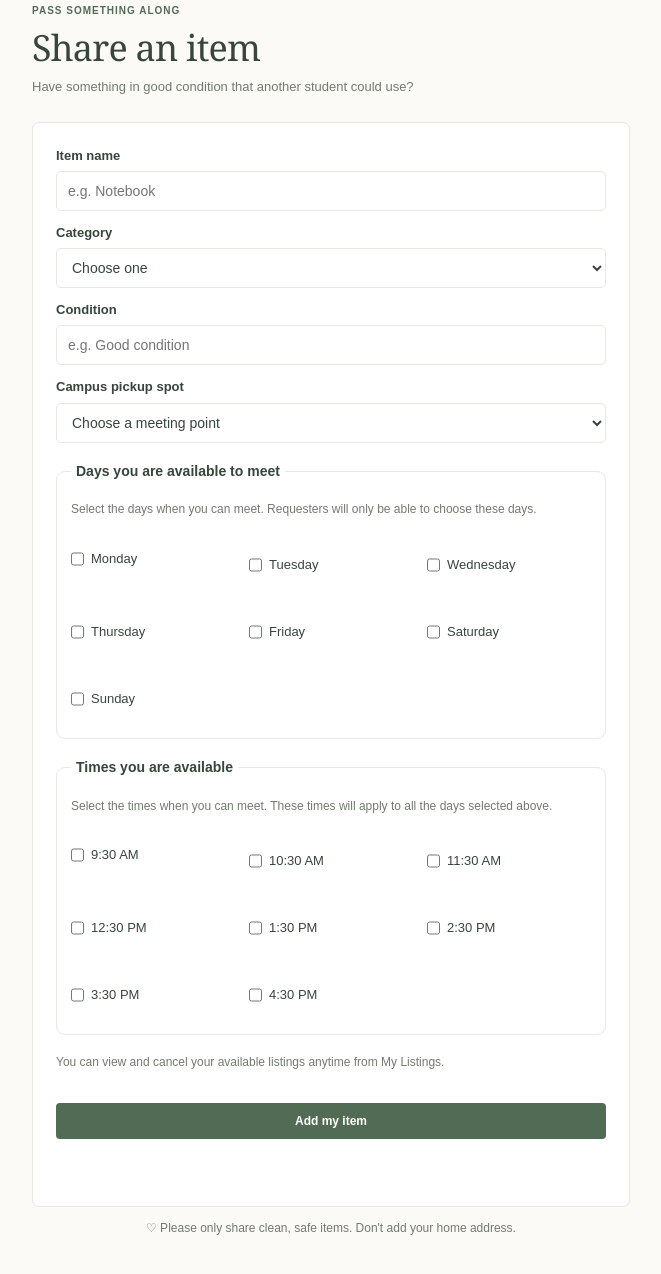
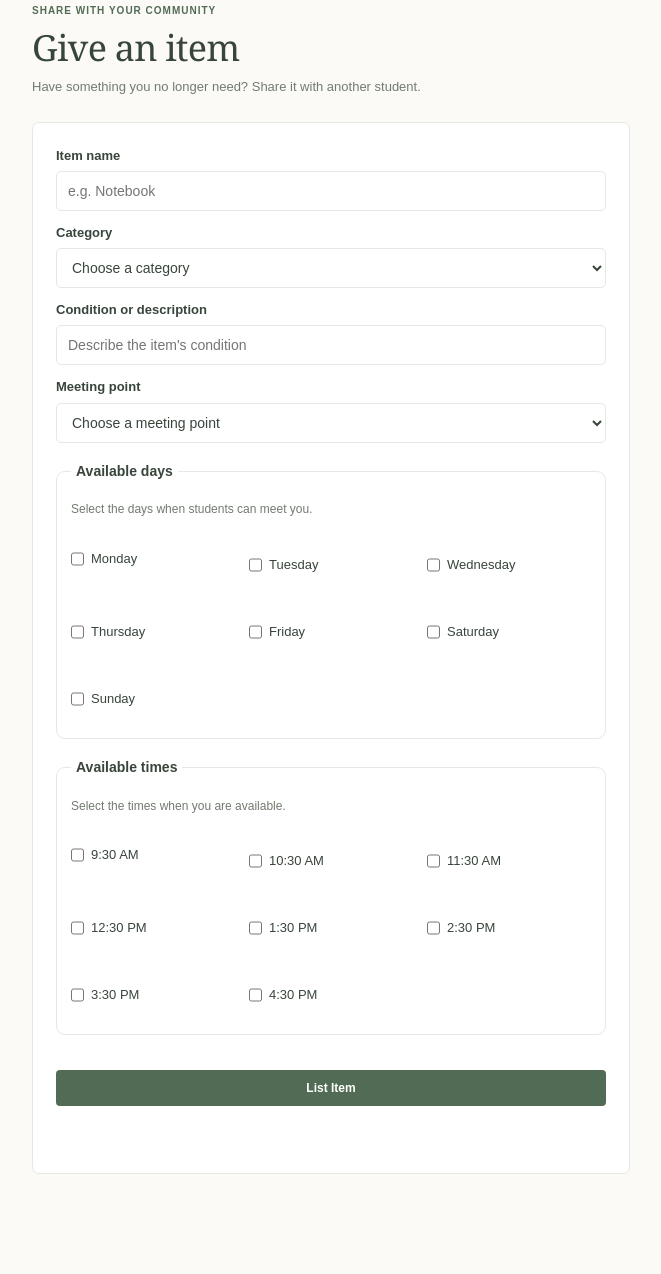
Before and after one commit to STARLORD-7/Campus_Pantry, a plain HTML site: page give.html in a window 1280 px wide. Shown: the part 118-1392 px from the top of the page, without its empty margins (309-970 px from the left). After the commit the page ends 1352 px from the top, so only its background shows below. Drawn offline with Linux system fonts and the light colour scheme.

Commit message:
Update give.html

```diff
--- a/give.html
+++ b/give.html
@@ -4,14 +4,13 @@
 <head>
   <meta charset="UTF-8">
   <meta name="viewport" content="width=device-width, initial-scale=1.0">
-  <title>Campus Pantry - Give</title>
+  <title>Campus Pantry - Give an Item</title>
   <link rel="stylesheet" href="style.css">
 </head>
-
 <body>
 
 <header>
-  <a class="logo" href="index.html" aria-label="Campus Pantry home">
+  <a class="logo" href="index.html">
     <span class="logo-mark" aria-hidden="true">
       <span class="logo-leaf">✦</span>
       <span class="logo-bowl"></span>
@@ -31,12 +30,8 @@
   </nav>
 
   <div class="profile-wrap">
-    <button
-      class="profile-dot"
-      id="profile-toggle"
-      type="button"
-      aria-label="Open student account"
-      aria-expanded="false">
+    <button class="profile-dot" id="profile-toggle" type="button"
+      aria-label="Open student account" aria-expanded="false">
       <span class="avatar-letter">P</span>
       <i class="online-dot"></i>
     </button>
@@ -51,14 +46,12 @@
       </div>
 
       <div class="login-status">
-        <span></span>
-        Logged in
+        <span></span> Logged in
       </div>
 
       <a href="requests.html">My Requests</a>
       <a href="my-listings.html">My Listings</a>
       <a href="give.html">Share an item</a>
-
       <button type="button" id="sign-out">Sign out</button>
     </div>
   </div>
@@ -66,53 +59,43 @@
 
 <main class="page givepage">
 
-  <p class="eyebrow">Pass something along</p>
-
-  <h1 class="pagetitle">Share an item</h1>
+  <p class="eyebrow">Share with your community</p>
+  <h1 class="pagetitle">Give an item</h1>
 
   <p class="sub">
-    Have something in good condition that another student could use?
+    Have something you no longer need? Share it with another student.
   </p>
 
   <form id="give-form">
 
     <label for="item-name">Item name</label>
-    <input
-      id="item-name"
-      required
-      maxlength="50"
-      placeholder="e.g. Notebook">
+    <input id="item-name" type="text"
+      placeholder="e.g. Notebook" required>
 
     <label for="item-category">Category</label>
     <select id="item-category" required>
-      <option value="">Choose one</option>
-      <option>Food</option>
-      <option>School supplies</option>
-      <option>Personal care</option>
-      <option>Household</option>
+      <option value="">Choose a category</option>
+      <option value="Food">Food</option>
+      <option value="School supplies">School supplies</option>
+      <option value="Personal care">Personal care</option>
+      <option value="Household">Household</option>
     </select>
 
-    <label for="item-condition">Condition</label>
-    <input
-      id="item-condition"
-      required
-      maxlength="100"
-      placeholder="e.g. Good condition">
+    <label for="item-condition">Condition or description</label>
+    <input id="item-condition" type="text"
+      placeholder="Describe the item's condition" required>
 
-    <label for="pickup">Campus pickup spot</label>
+    <label for="pickup">Meeting point</label>
     <select id="pickup" required>
       <option value="">Choose a meeting point</option>
-      <option>Student Centre</option>
-      <option>Library entrance</option>
-      <option>Main lobby</option>
+      <option value="Student Centre">Student Centre</option>
+      <option value="Library entrance">Library entrance</option>
+      <option value="Main lobby">Main lobby</option>
     </select>
 
     <fieldset class="availability-fieldset">
-      <legend>Days you are available to meet</legend>
-
-      <p class="form-note">
-        Select the days when you can meet. Requesters will only be able to choose these days.
-      </p>
+      <legend>Available days</legend>
+      <p class="form-note">Select the days when students can meet you.</p>
 
       <div class="availability-options">
         <label><input type="checkbox" name="available-days" value="Monday"> Monday</label>
@@ -126,11 +109,8 @@
     </fieldset>
 
     <fieldset class="availability-fieldset">
-      <legend>Times you are available</legend>
-
-      <p class="form-note">
-        Select the times when you can meet. These times will apply to all the days selected above.
-      </p>
+      <legend>Available times</legend>
+      <p class="form-note">Select the times when you are available.</p>
 
       <div class="availability-options">
         <label><input type="checkbox" name="available-times" value="09:30"> 9:30 AM</label>
@@ -144,25 +124,28 @@
       </div>
     </fieldset>
 
-    <p class="form-note">
-      You can view and cancel your available listings anytime from My Listings.
-    </p>
-
-    <button type="submit" class="btn wide">
-      Add my item
-    </button>
+    <button type="submit" class="btn wide">List Item</button>
 
     <p id="give-feedback" class="feedback" aria-live="polite"></p>
 
   </form>
 
-  <p class="reminder">
-    ♡ Please only share clean, safe items. Don't add your home address.
-  </p>
+  <!-- Listing success confirmation -->
+  <div id="listing-success" class="pay-it-forward-message" hidden>
+    <h3>Item listed successfully! 💚</h3>
+    <p>Your item has been added to Campus Pantry.</p>
+
+    <a href="my-listings.html" class="btn wide">
+      View My Listings
+    </a>
+
+    <button type="button" id="list-another" class="btn wide">
+      List Another Item
+    </button>
+  </div>
 
 </main>
 
 <script src="script.js"></script>
-
 </body>
 </html>
```
